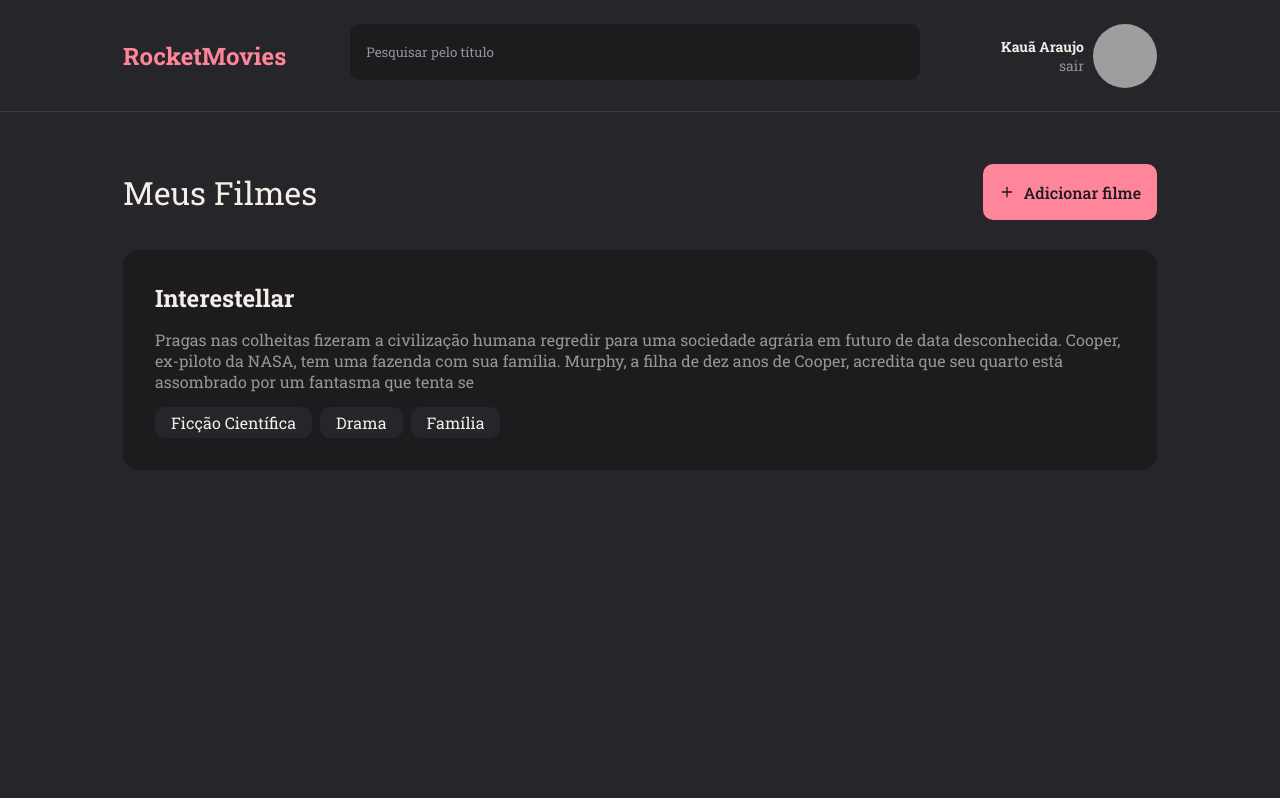
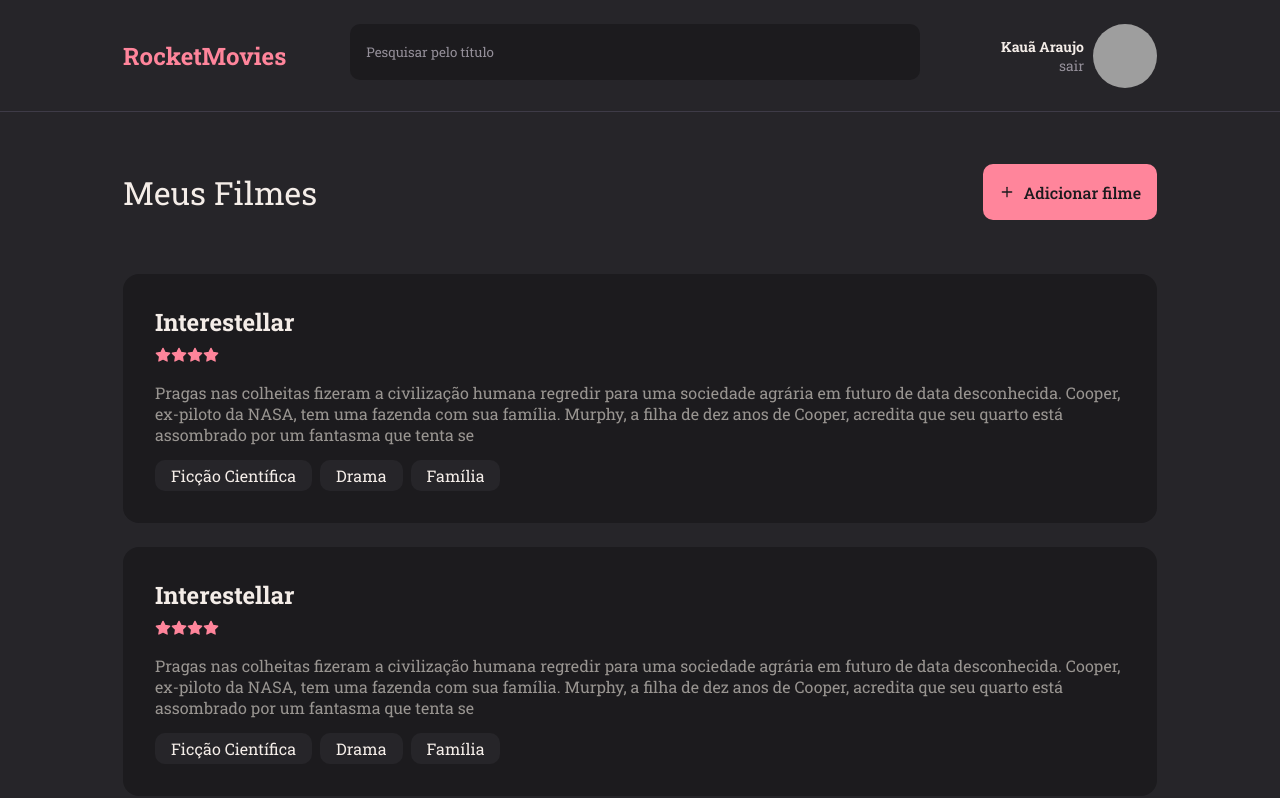
Before and after one commit to LKaua22k/RocketMovies-React, a React (Vite) app: page / in a window 1280 px wide. Shown: the top 798 px of the page. Built offline with nearby package versions, Linux system fonts and the light colour scheme; grey boxes are pictures that could not be loaded.

Commit message:
Home finalizada :tada:

```diff
--- /dev/null
+++ b/src/components/Card/index.jsx
@@ -0,0 +1,30 @@
+import { Container } from "./style";
+import {FiStar} from 'react-icons/fi'
+
+
+export function Card({title}){
+    return(
+        <Container>
+            <header>
+                <strong>{title}</strong>
+
+                <div className='stars'>
+                    <FiStar />
+                    <FiStar />
+                    <FiStar />
+                    <FiStar />
+                </div>
+            </header>
+
+            <main>
+                <p>Pragas nas colheitas fizeram a civilização humana regredir para uma sociedade agrária em futuro de data desconhecida. Cooper, ex-piloto da NASA, tem uma fazenda com sua família. Murphy, a filha de dez anos de Cooper, acredita que seu quarto está assombrado por um fantasma que tenta se</p>
+            </main>
+
+                <ul>
+                    <li>Ficção Científica</li>
+                    <li>Drama</li>
+                    <li>Família</li>
+                </ul>
+        </Container>
+    )
+}
--- /dev/null
+++ b/src/components/Card/style.js
@@ -0,0 +1,49 @@
+import styled from "styled-components";
+
+export const Container = styled.div`
+        display: flex;
+        gap: 15px;
+        flex-direction: column;
+        background-color: ${({theme}) => theme.COLORS.BACKGROUND_700};
+        padding: 32px;
+        border-radius: 16px;
+        margin: 24px 0;
+
+        > header {
+            display: flex;
+            flex-direction: column;
+            gap: 8px;
+
+            > strong{
+                font-size: 24px;
+                font-weight: 700;
+            }
+
+            .stars{
+                color: ${({theme}) => theme.COLORS.ROSE};
+
+                > svg{
+                    fill: ${({theme}) => theme.COLORS.ROSE};
+                }
+
+            }
+        }
+
+        p{
+            color: ${({theme}) => theme.COLORS.GRAY_400};
+            font-size: 16px;
+            font-weight: 400;
+            align-self: stretch;
+        }
+
+        ul{
+            display: flex;
+            gap: 8px;
+
+            >li {
+                background-color: ${({theme}) => theme.COLORS.BACKGROUND_800};
+                padding: 5px 16px;
+                border-radius: 10px;
+            }
+        }
+`
--- a/src/pages/Home/index.jsx
+++ b/src/pages/Home/index.jsx
@@ -3,6 +3,7 @@ import {Container,Content} from './style'
 
 import { Header } from '../../components/Header'
 import { Button } from '../../components/Button'
+import { Card } from '../../components/Card'
 
 export function Home(){
     return(
@@ -15,22 +16,8 @@ export function Home(){
             </section>
 
             <Content>
-                <section>
-                    <header>
-                        <strong>Interestellar</strong>
-                    </header>
-
-                    <main>
-                        <p>Pragas nas colheitas fizeram a civilização humana regredir para uma sociedade agrária em futuro de data desconhecida. Cooper, ex-piloto da NASA, tem uma fazenda com sua família. Murphy, a filha de dez anos de Cooper, acredita que seu quarto está assombrado por um fantasma que tenta se</p>
-                    </main>
-
-                        <ul>
-                            <li>Ficção Científica</li>
-                            <li>Drama</li>
-                            <li>Família</li>
-                        </ul>
-                </section>
-
+                <Card title='Interestellar'/>
+                <Card title='Interestellar'/>
             </Content>
         </Container>
     )
--- a/src/pages/Home/style.js
+++ b/src/pages/Home/style.js
@@ -32,39 +32,7 @@ export const Container = styled.div`
 
 export const Content = styled.div`
     grid-area: content;
-    overflow-y:auto;
+    width: 100%;
     padding: 0 123px;
     margin-top: 30px;
-
-    > section{
-        display: flex;
-        gap: 15px;
-        flex-direction: column;
-        background-color: ${({theme}) => theme.COLORS.BACKGROUND_700};
-        padding: 32px;
-        border-radius: 16px;
-
-        strong{
-            font-size: 24px;
-            font-weight: 700;
-        }
-
-        p{
-            color: ${({theme}) => theme.COLORS.GRAY_400};
-            font-size: 16px;
-            font-weight: 400;
-            align-self: stretch;
-        }
-
-        ul{
-            display: flex;
-            gap: 8px;
-
-            >li {
-                background-color: ${({theme}) => theme.COLORS.BACKGROUND_800};
-                padding: 5px 16px;
-                border-radius: 10px;
-            }
-        }
-    }
 `
```
